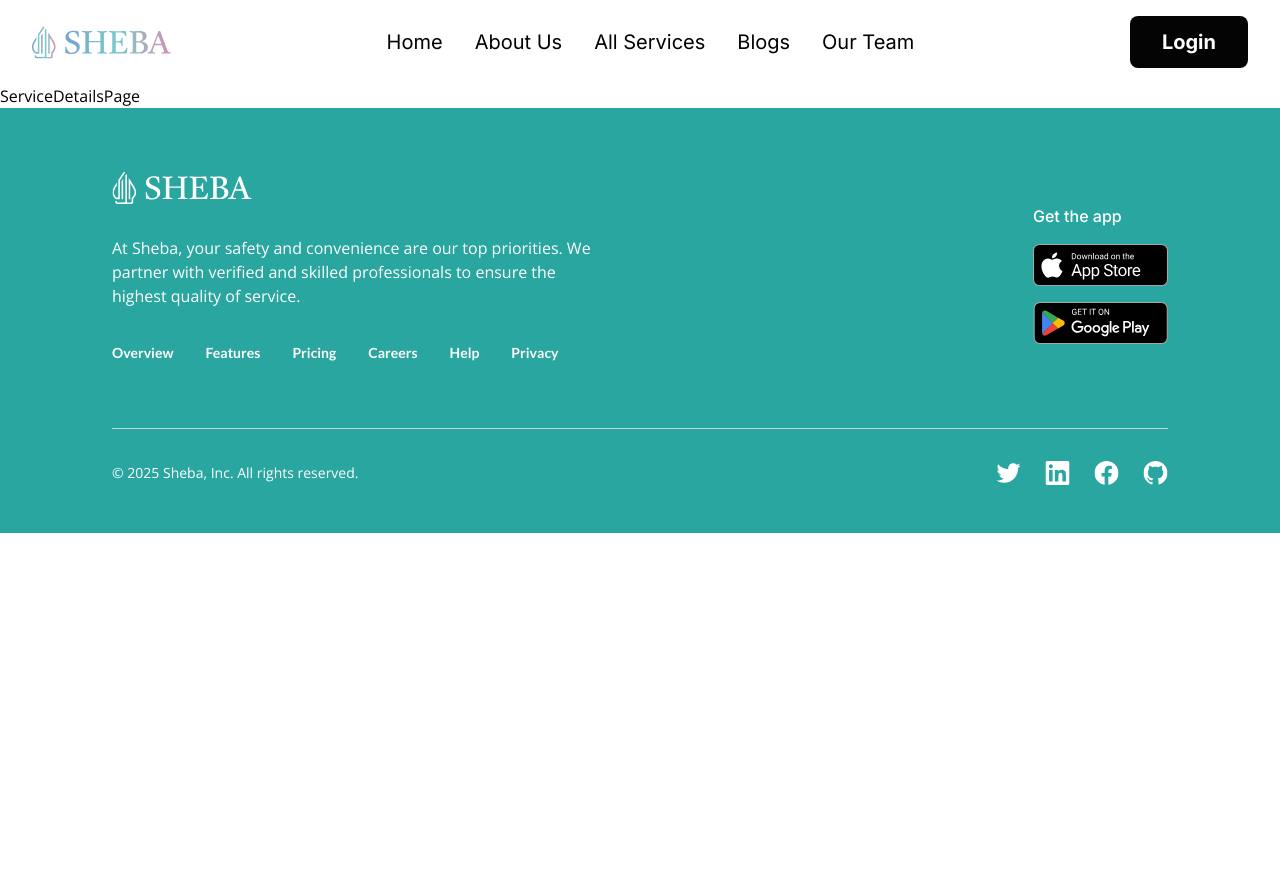
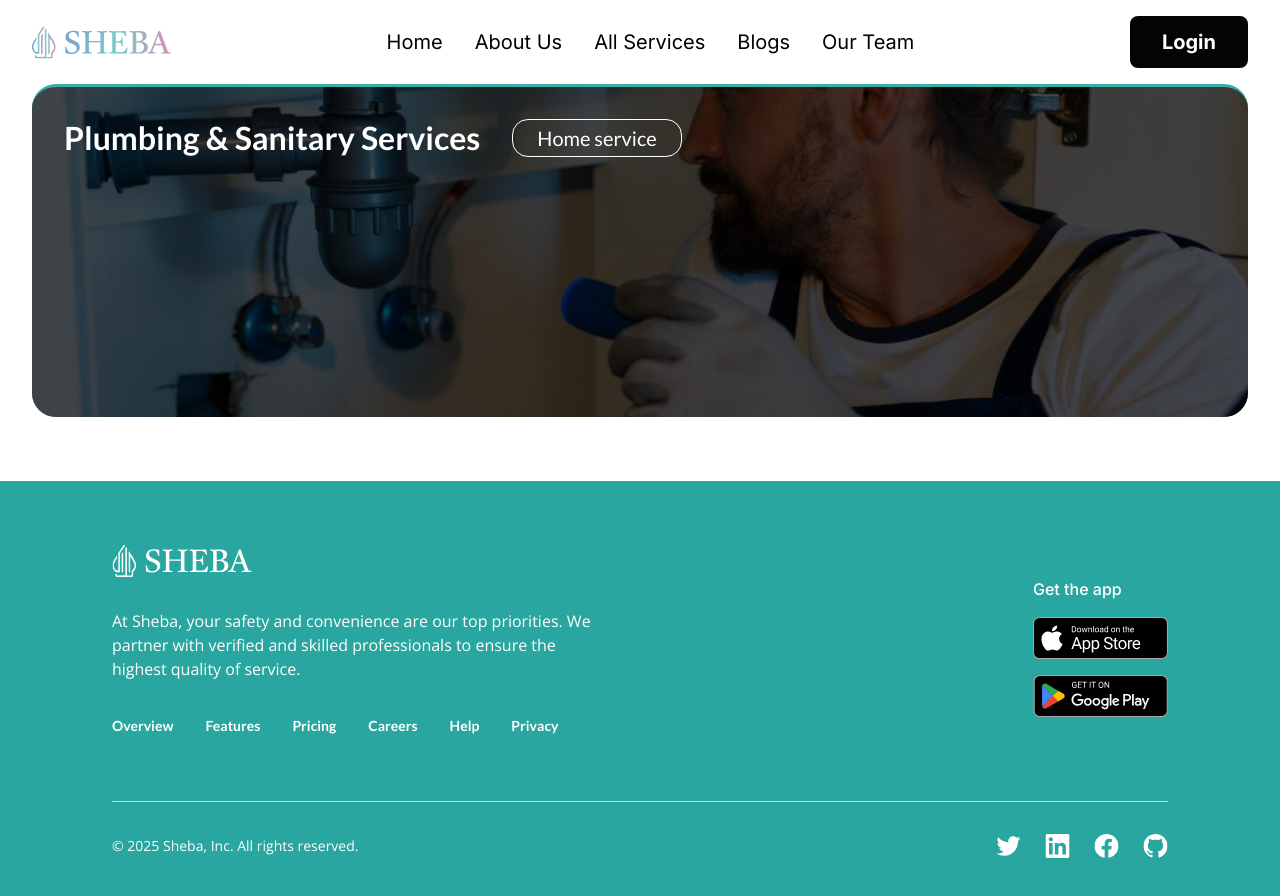
Before and after one commit to Biplob17h/AdhunikBD_NEXT, a Next.js app: page /categories/ac-repair in a window 1280 px wide. Shown: the top 896 px of the page. Before the commit the page ends 800 px from the top, so only its background shows below. Built offline with nearby package versions, Linux system fonts and the light colour scheme.

Commit message:
feat(CategoriesDetailsPage): add CategoryHeroBanner component and styling for enhanced category presentation

```diff
--- a/src/app/categories/[id]/page.jsx
+++ b/src/app/categories/[id]/page.jsx
@@ -1,5 +1,11 @@
+import CategoryHeroBanner from "@/components/screens/category-details/hero";
+
 const CategoriesDetailsPage = () => {
-  return <div>ServiceDetailsPage</div>;
+  return (
+    <>
+      <CategoryHeroBanner />
+    </>
+  );
 };
 
 export default CategoriesDetailsPage;
--- /dev/null
+++ b/src/components/screens/category-details/hero.jsx
@@ -0,0 +1,22 @@
+const CategoryHeroBanner = () => {
+  return (
+    <section className="pb-8 xl:pb-16">
+      <div className="container_fluid">
+        <div className="cat_details_hero_banner border-t-[3px] border-primary p-6 xl:p-8">
+          <div className="max-w-[1023px]">
+            <div className="flex items-center gap-4 lg:gap-8">
+              <h2 className="text-2xl font-semibold leading-[32px] text-white lg:text-[32px]">
+                Plumbing & Sanitary Services
+              </h2>
+              <button className="inline-flex max-h-[38px] items-center justify-center rounded-2xl border border-white bg-transparent px-6 py-3 font-heading text-xl font-medium leading-[32px] text-white">
+                Home service
+              </button>
+            </div>
+          </div>
+        </div>
+      </div>
+    </section>
+  );
+};
+
+export default CategoryHeroBanner;
--- a/src/styles/globals.css
+++ b/src/styles/globals.css
@@ -51,6 +51,14 @@ h6 {
   background-repeat: no-repeat;
   @apply h-full w-full bg-secondary lg:h-[1328px];
 }
+.cat_details_hero_banner {
+  background-image: url("/images/categories/details/hero-banner.png");
+  background-size: cover;
+  background-position: center;
+  background-repeat: no-repeat;
+  border-radius: 24px;
+  @apply h-full w-full bg-primary lg:h-[333px];
+}
 
 .bg-categories-hover:hover,
 .bg-categories-hover:focus {
```
Also changed, not shown: public/images/categories/details/hero-banner.png (added).
